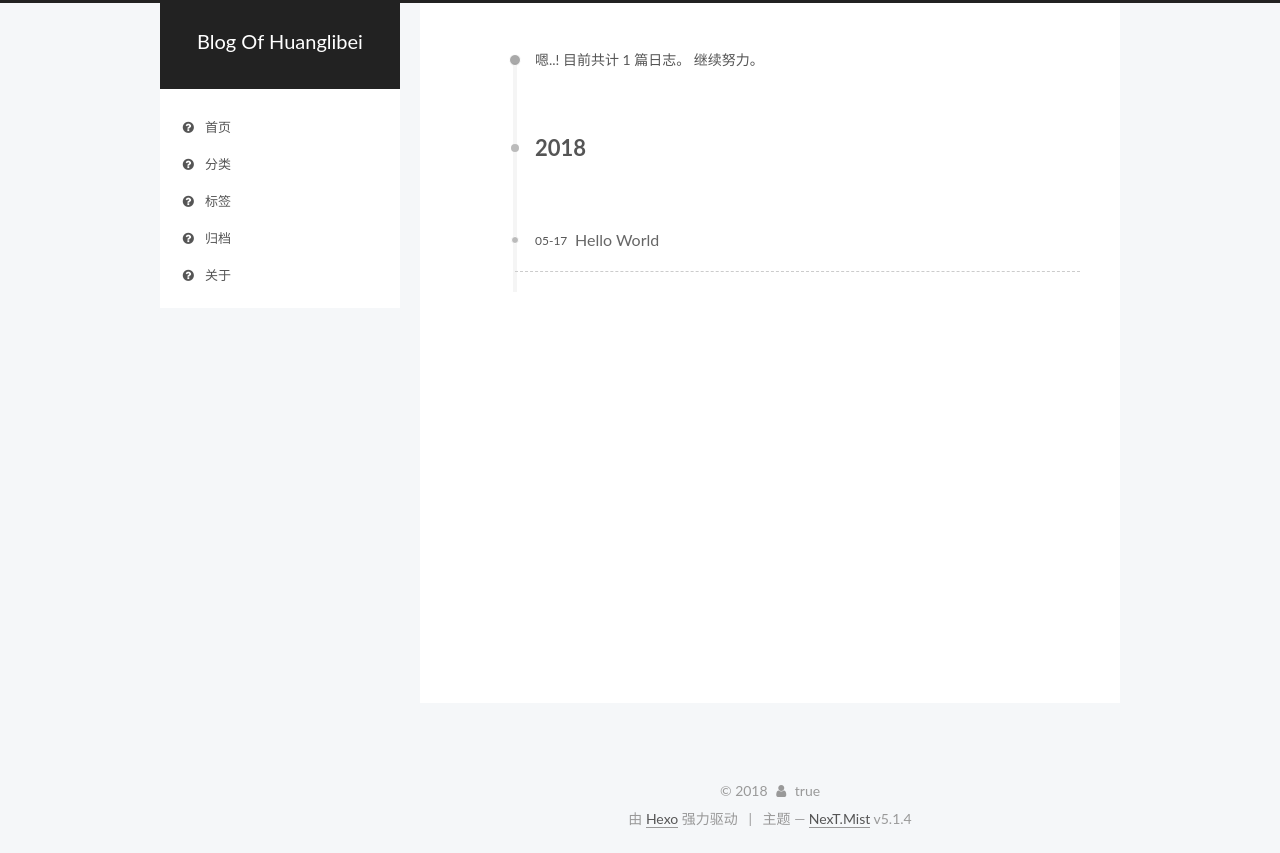
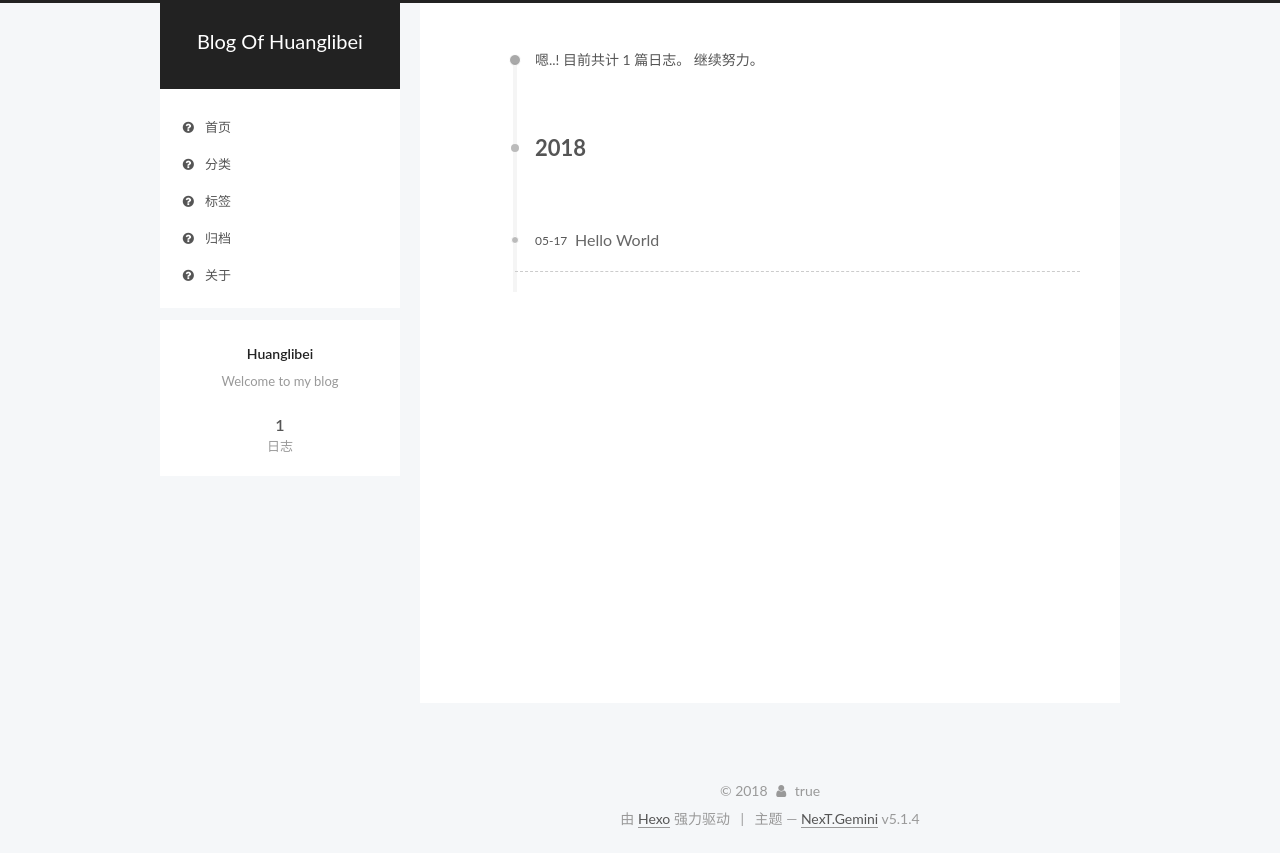
Before and after one commit to sweepcom/sweepcom.github.io, a plain HTML site: page archives/2018/05/index.html in a window 1280 px wide. Drawn offline with Linux system fonts and the light colour scheme.

Commit message:
Site updated: 2018-05-17 21:30:35

```diff
--- a/archives/2018/05/index.html
+++ b/archives/2018/05/index.html
@@ -5,7 +5,7 @@
 
 
 
-<html class="theme-next mist use-motion" lang="zh-Hans">
+<html class="theme-next gemini use-motion" lang="zh-Hans">
 <head>
   <meta charset="UTF-8"/>
 <meta http-equiv="X-UA-Compatible" content="IE=edge" />
@@ -96,7 +96,7 @@
   var NexT = window.NexT || {};
   var CONFIG = {
     root: '/',
-    scheme: 'Mist',
+    scheme: 'Gemini',
     version: '5.1.4',
     sidebar: {"position":"left","display":"post","offset":12,"b2t":false,"scrollpercent":false,"onmobile":false},
     fancybox: true,
@@ -417,7 +417,7 @@
 
 
 
-  <div class="theme-info">主题 &mdash; <a class="theme-link" target="_blank" href="https://github.com/iissnan/hexo-theme-next">NexT.Mist</a> v5.1.4</div>
+  <div class="theme-info">主题 &mdash; <a class="theme-link" target="_blank" href="https://github.com/iissnan/hexo-theme-next">NexT.Gemini</a> v5.1.4</div>
 
 
 
@@ -518,6 +518,13 @@
 
 
 
+  <script type="text/javascript" src="/js/src/affix.js?v=5.1.4"></script>
+
+  <script type="text/javascript" src="/js/src/schemes/pisces.js?v=5.1.4"></script>
+
+
+
+
 
 
 
```
Also changed, not shown: archives/2018/index.html (+10 -3 lines), archives/index.html (+10 -3 lines), blog/hello-world20180517/index.html (+10 -3 lines), index.html (+10 -3 lines).
